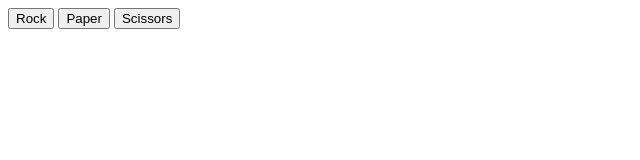
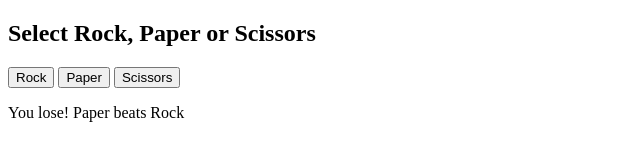
Before and after one commit to jp524/odin-rock-paper-scissors, a plain HTML site: page index.html in a window 1280 px wide. Both pictures are taken after a click on the button "Rock". Shown: the whole page, without its empty margins (0-640 px from the left). Drawn offline with Linux system fonts and the light colour scheme.

Commit message:
Add text feedback when playing a round

```diff
--- a/game.js
+++ b/game.js
@@ -15,15 +15,15 @@ function capitalizeFirstLetter(input) {
 
 function playRound(playerSelection, computerSelection) {
   if (playerSelection === computerSelection) {
-    console.log("It's a tie!");
+    results.textContent = "It's a tie!";
     return [0, 0];
   } else if ((playerSelection === "Rock" && computerSelection === "Scissors")
     || (playerSelection === "Paper" && computerSelection === "Rock")
     || (playerSelection === "Scissors" && computerSelection === "Paper")) {
-    console.log(`You win! ${playerSelection} beats ${computerSelection}`);
+    results.textContent = `You win! ${playerSelection} beats ${computerSelection}`;
     return [1, 0];
   } else {
-    console.log(`You lose! ${computerSelection} beats ${playerSelection}`);
+    results.textContent = (`You lose! ${computerSelection} beats ${playerSelection}`);
     return [0, 1];
   }
 }
@@ -56,3 +56,8 @@ btn.forEach(btn => btn.addEventListener("click", (e) => {
   playerSelection = e.target.id;
   playRound(playerSelection, computerPlay());
 }));
+
+const container = document.querySelector(".container");
+const results = document.createElement("p");
+
+container.appendChild(results);
--- a/index.html
+++ b/index.html
@@ -5,10 +5,14 @@
   <title>Odin Rock Paper Scissors</title>
 </head>
 <body>
+  <h2>Select Rock, Paper or Scissors</h2>
   <button id="Rock">Rock</button>
   <button id="Paper">Paper</button>
   <button id="Scissors">Scissors</button>
 
+  <div class="container">
+  </div>
+
   <script src="./game.js"></script>
 </body>
 </html>
```
